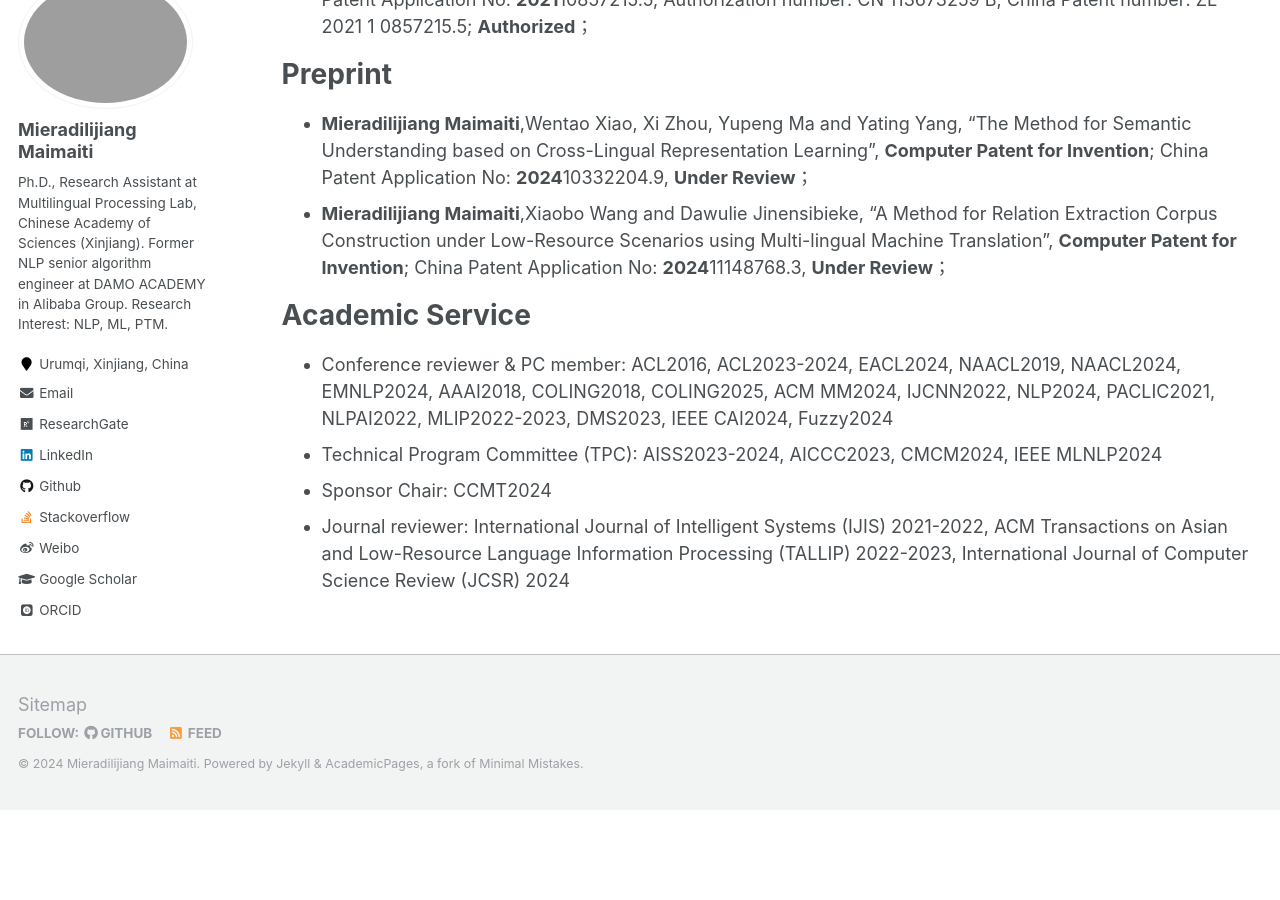
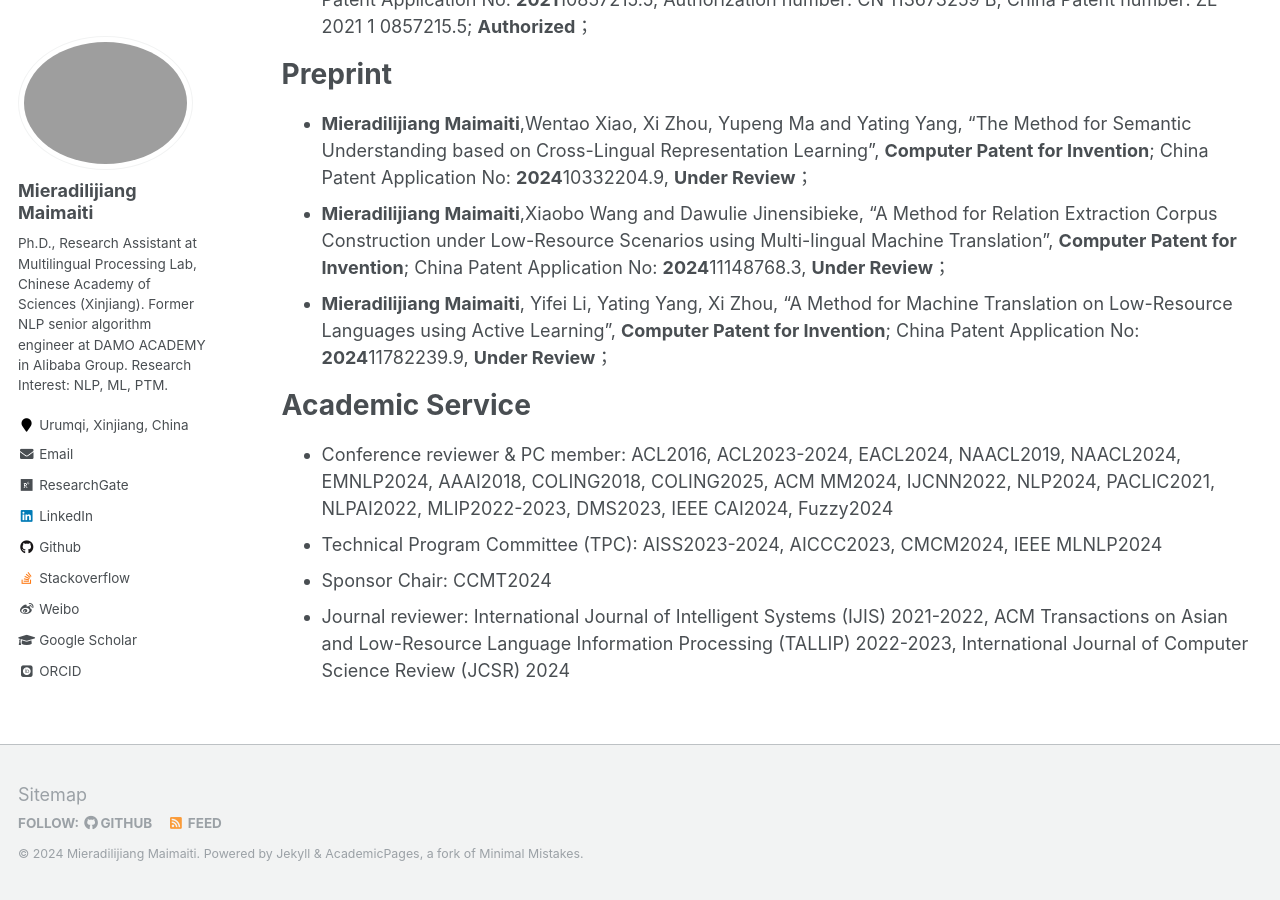
Before and after one commit to miradel51/miradel51.github.io, a Jekyll site: the page built from _pages/publications.md, in a window 1280 px wide and 900 px high, scrolled down 5032 px. Built offline with Jekyll 4.4.1, drawn with Linux system fonts in a browser that asks for light colours; some web fonts are replaced; before the commit the page ends 5842 px from its top, so only the background shows below that.

Commit message:
Update publications.md
added a new patent application number

```diff
--- a/_pages/publications.md
+++ b/_pages/publications.md
@@ -25,6 +25,7 @@ Preprint
 ======
 * __Mieradilijiang Maimaiti__,Wentao Xiao, Xi Zhou, Yupeng Ma and Yating Yang, "The Method for Semantic Understanding based on Cross-Lingual Representation Learning", __Computer Patent for Invention__; China Patent Application No: **2024**10332204.9, __Under Review__；
 * __Mieradilijiang Maimaiti__,Xiaobo Wang and Dawulie Jinensibieke, "A Method for Relation Extraction Corpus Construction under Low-Resource Scenarios using Multi-lingual Machine Translation", __Computer Patent for Invention__; China Patent Application No: **2024**11148768.3, __Under Review__；
+* __Mieradilijiang Maimaiti__, Yifei Li, Yating Yang, Xi Zhou, "A Method for Machine Translation on Low-Resource Languages using Active Learning", __Computer Patent for Invention__; China Patent Application No: **2024**11782239.9, __Under Review__；
 
 Academic Service
 ======
```
